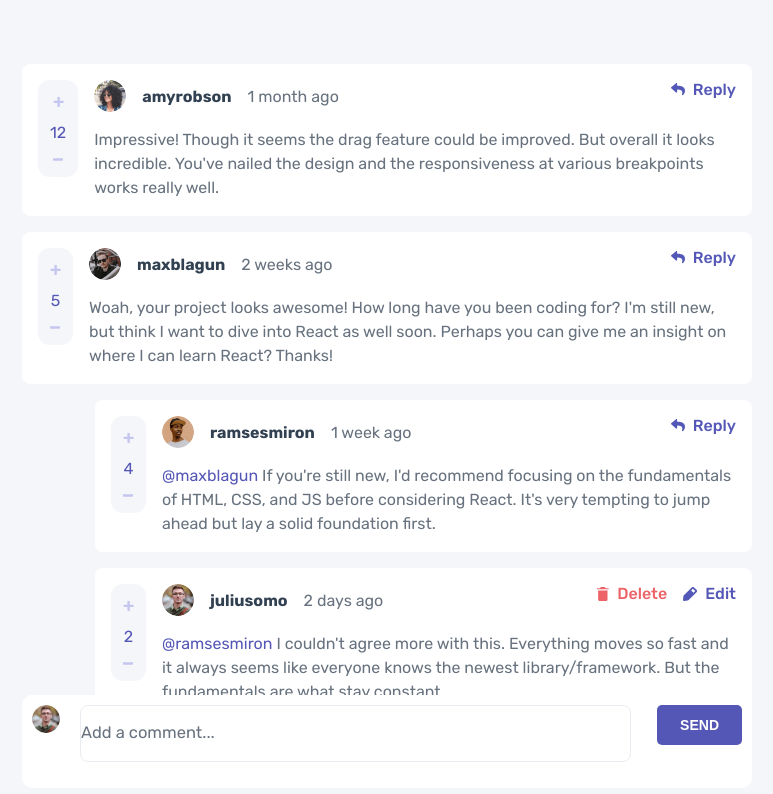
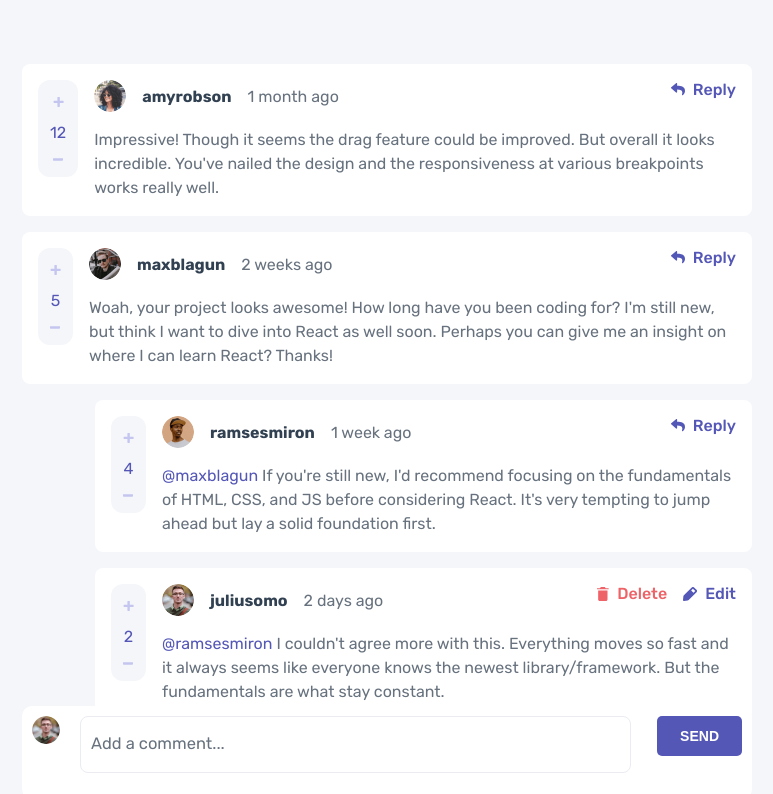
Before and after one commit to Evans-Asiedu/interactive-comment, a React (Create React App) app: page / in a window 1280 px wide. Shown: the top 794 px of the page, without its empty margins (253-1026 px from the left). Built offline with nearby package versions, Linux system fonts and the light colour scheme.

Commit message:
Update the add comment form position

```diff
--- a/src/index.css
+++ b/src/index.css
@@ -80,7 +80,7 @@ body {
 
 #add-comment-container {
   position: fixed;
-  bottom: 1.2rem;
+  bottom: 0.1rem;
   width: calc(100% - 4.8rem);
   max-width: 730px;
 }
@@ -197,7 +197,7 @@ body {
     width: auto;
     margin: 0 1.6rem 1.6rem 0;
     flex-grow: 1;
-    padding: 2rem 0;
+    padding: 2rem 1rem;
   }
   .comment__user-image_in_form {
     width: 2.8rem;
```
